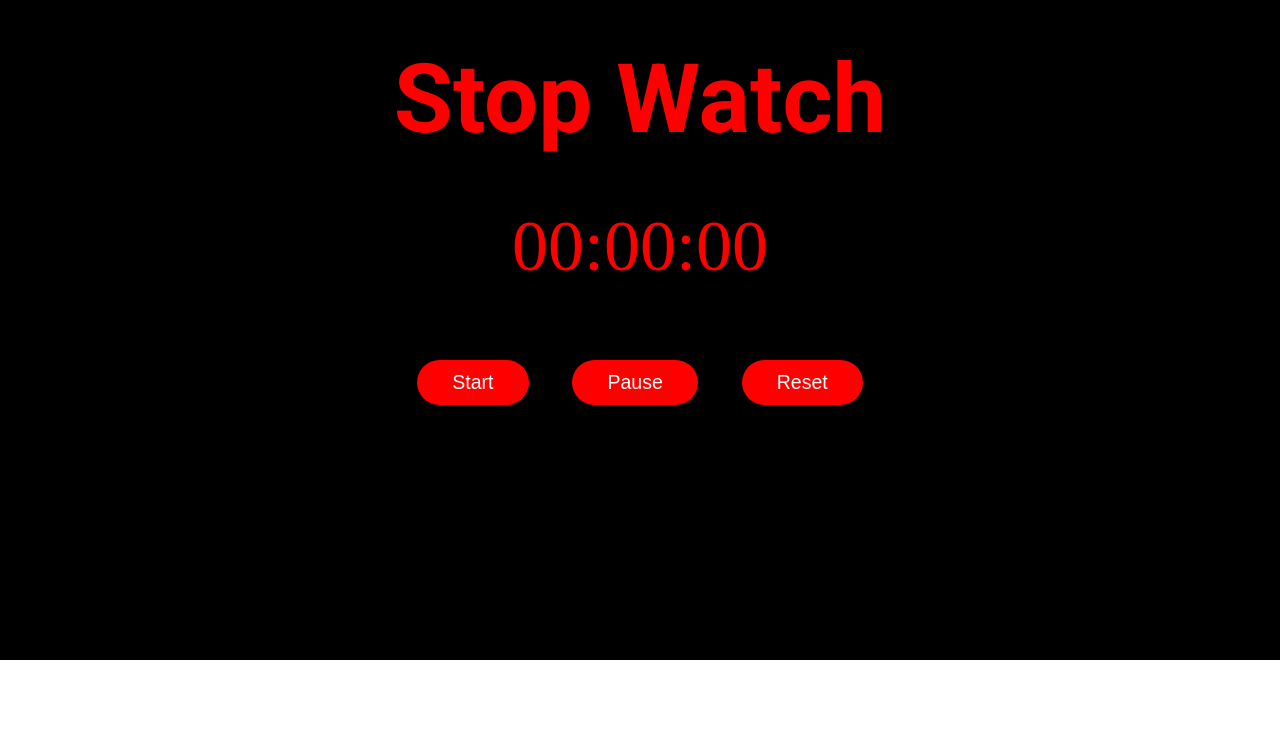
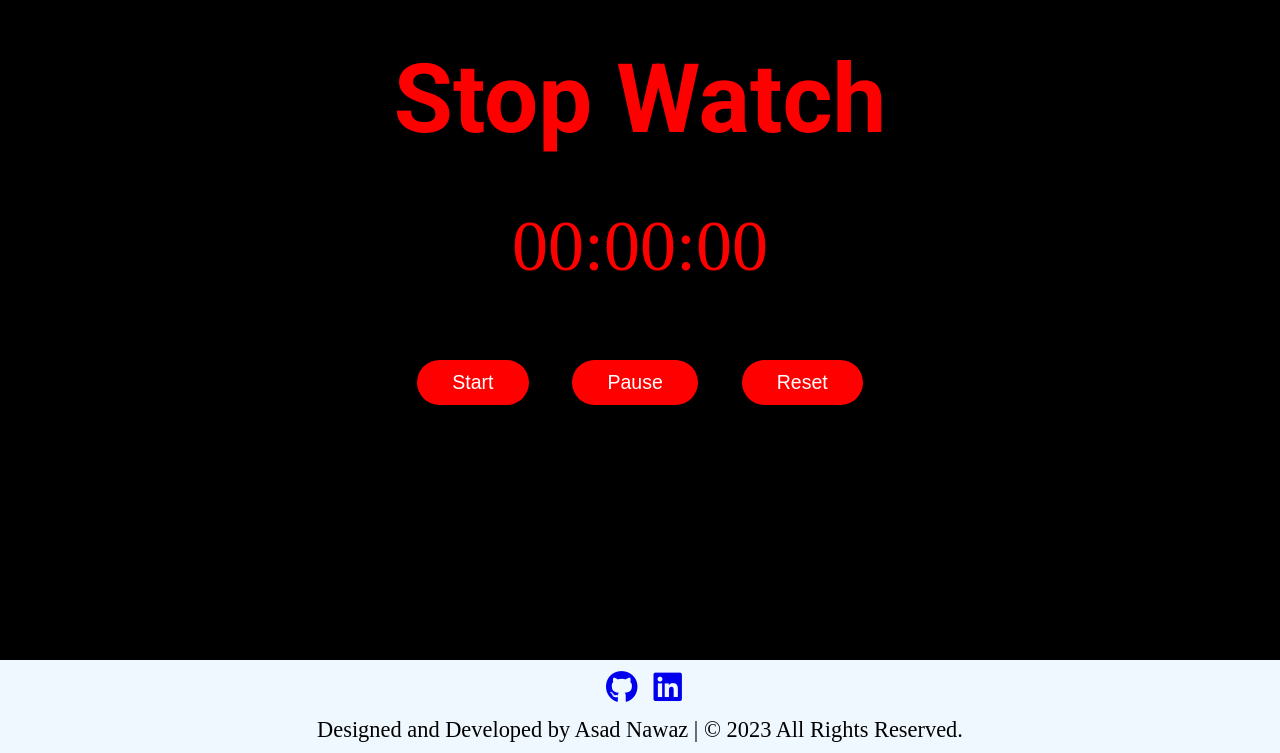
Before and after one commit to Asad-Nawaz92/StopWatch-JS, a plain HTML site: page index.html in a window 1280 px wide. Shown: the part 140-893 px from the top of the page. Before the commit the page ends 800 px from the top, so only its background shows below. Drawn offline with Linux system fonts and the light colour scheme; a web font is replaced by a local one.

Commit message:
StopWatch JS

```diff
--- a/index.html
+++ b/index.html
@@ -6,6 +6,7 @@
     <meta name="viewport" content="width=device-width, initial-scale=1.0">
     <title>Stop Watch</title>
     <link rel="stylesheet" href="style.css">
+    <link rel="stylesheet" href="https://cdnjs.cloudflare.com/ajax/libs/font-awesome/6.4.0/css/all.min.css">
     <link href="https://fonts.googleapis.com/css2?family=Roboto:wght@300;400;500;700;900&display=swap" rel="stylesheet">
     <link href="https://db.onlinewebfonts.com/c/df8665d3e226b24d8a296cb34a3692fd?family=Digital+Numbers"
         rel="stylesheet">
@@ -29,6 +30,17 @@
         </div>
     </main>
 
+    <footer class="main-footer">
+        <div class="icons">
+            <a href="https://github.com/Asad-Nawaz92" target="_blank"><i class="fa-brands fa-github"></i></a>
+            <a href="https://www.linkedin.com/in/asad-nawaz-bb520a244/" target="_blank"><i
+                    class="fa-brands fa-linkedin"></i></a>
+        </div>
+        <div class="footer-txt">
+            <p>Designed and Developed by Asad Nawaz | &copy; 2023 All Rights Reserved.</p>
+        </div>
+    </footer>
+
     <script src="app.js"></script>
 </body>
 
--- a/style.css
+++ b/style.css
@@ -62,6 +62,22 @@ button:hover {
   background-color: var(--button-hover-bg);
   color: var(--button-hover-text);
 }
+.main-footer {
+  text-align: center;
+  padding: 10px;
+  margin: 0 auto;
+  background-color:aliceblue;
+  color: black;
+  font-size: 1.4em;
+}
+
+.icons {
+  padding-bottom: 10px;
+  font-size: 1.45em;
+}
+.fa-brands {
+  padding-left: 8px;
+}
 
 @media only screen and (max-width: 551px) {
   button {
@@ -76,6 +92,9 @@ button:hover {
 
   #num {
     font-size: 3.5rem;
+  }
+  .main-footer{
+    font-size: 1.3em;
   }
 }
 
@@ -94,4 +113,7 @@ button:hover {
   #num {
     font-size: 2.7rem;
   }
+  .main-footer{
+    font-size: 1.2em;
+  }
 }
```
